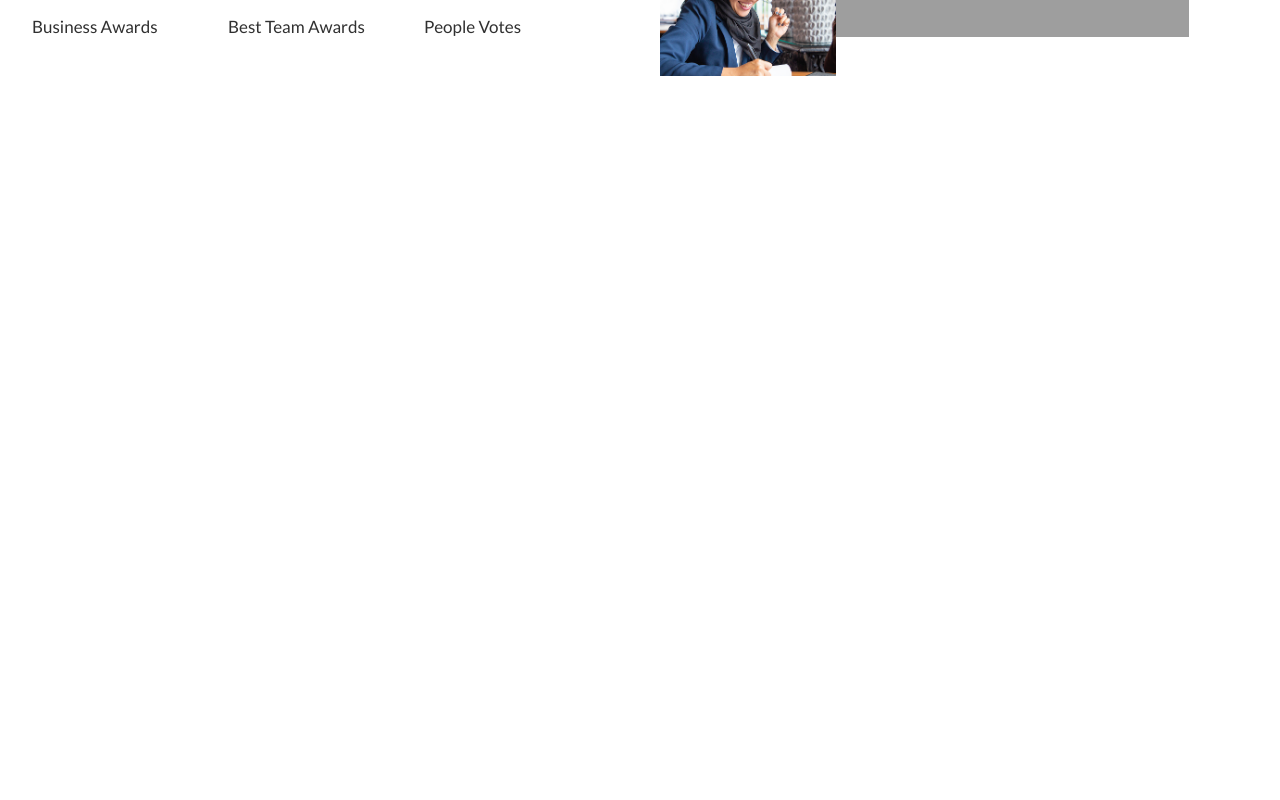
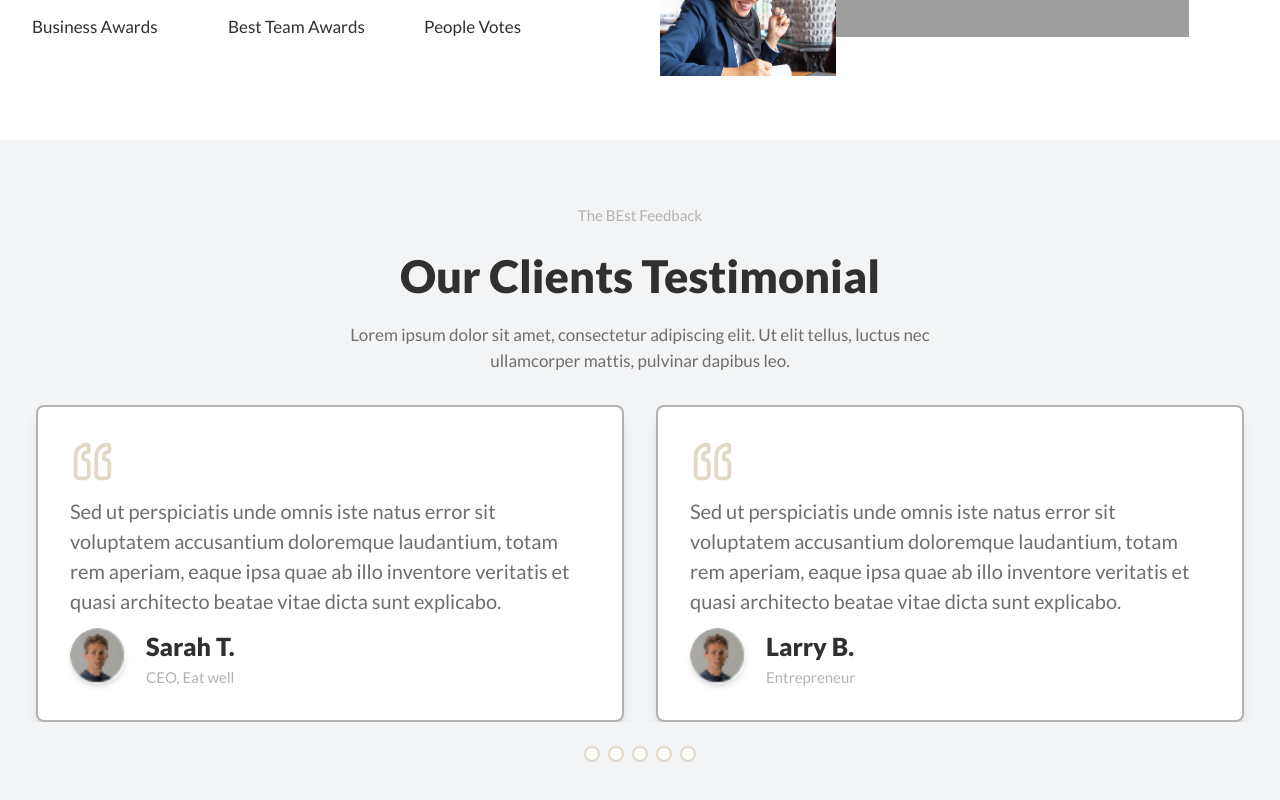
Before and after one commit to SilexsecureTeam/EMS, a React (Vite) app: page /home3 in a window 1280 px wide. Shown: the part 4659-5459 px from the top of the page. Before the commit the page ends 4799 px from the top, so only its background shows below. Built offline with nearby package versions, Linux system fonts and the light colour scheme; grey boxes are pictures that could not be loaded; a web font is replaced by a local one.

Commit message:
textimonial

```diff
--- a/src/Pages/Home3.jsx
+++ b/src/Pages/Home3.jsx
@@ -8,6 +8,7 @@ import Value3 from '../components/Value3'
 import Traffic3 from '../components/Traffic3'
 import Growth3 from '../components/Growth3'
 import Organic3 from '../components/Organic3'
+import Testimonial3 from '../components/Testimonial3'
 
 const Home3 = () => {
   return (
@@ -21,6 +22,7 @@ const Home3 = () => {
       <Traffic3 />
       <Growth3 />
       <Organic3 />
+      <Testimonial3 />
     </div>
   )
 }
--- /dev/null
+++ b/src/components/Testimonial3.jsx
@@ -0,0 +1,211 @@
+import React, { useState, useEffect, useRef } from 'react';
+import avatar from '../assets/avatar.png';
+// import quote from '../assets/quote.png';
+import { QuoteIcon } from 'lucide-react';
+
+const Testimonial3 = () => {
+  const [currentIndex, setCurrentIndex] = useState(0);
+  const [cardsPerView, setCardsPerView] = useState(1);
+  const [isDragging, setIsDragging] = useState(false);
+  const [startPosition, setStartPosition] = useState(0);
+  const [currentTranslate, setCurrentTranslate] = useState(0);
+  const [prevTranslate, setPrevTranslate] = useState(0);
+
+  const trackRef = useRef(null);
+  const containerRef = useRef(null);
+  const animationRef = useRef(null);
+
+  const testimonials = [
+    { id: 1, src: avatar, alt: "Image 1", name: "Sarah T.", work: "CEO, Eat well", paragraph: "Sed ut perspiciatis unde omnis iste natus error sit voluptatem accusantium doloremque laudantium, totam rem aperiam, eaque ipsa quae ab illo inventore veritatis et quasi architecto beatae vitae dicta sunt explicabo." },
+    { id: 2, src: avatar, alt: "Image 2", name: "Larry B.", work: "Entrepreneur", paragraph: "Sed ut perspiciatis unde omnis iste natus error sit voluptatem accusantium doloremque laudantium, totam rem aperiam, eaque ipsa quae ab illo inventore veritatis et quasi architecto beatae vitae dicta sunt explicabo." },
+    { id: 3, src: avatar, alt: "Image 3", name: "Smart T.", work: "Student", paragraph: "Sed ut perspiciatis unde omnis iste natus error sit voluptatem accusantium doloremque laudantium, totam rem aperiam, eaque ipsa quae ab illo inventore veritatis et quasi architecto beatae vitae dicta sunt explicabo." },
+    { id: 4, src: avatar, alt: "Image 4", name: "Jane D.", work: "Designer", paragraph: "Sed ut perspiciatis unde omnis iste natus error sit voluptatem accusantium doloremque laudantium, totam rem aperiam, eaque ipsa quae ab illo inventore veritatis et quasi architecto beatae vitae dicta sunt explicabo." },
+    { id: 5, src: avatar, alt: "Image 5", name: "Mike S.", work: "Developer", paragraph: "Sed ut perspiciatis unde omnis iste natus error sit voluptatem accusantium doloremque laudantium, totam rem aperiam, eaque ipsa quae ab illo inventore veritatis et quasi architecto beatae vitae dicta sunt explicabo." },
+  ];
+
+  // Calculate cards per view based on screen width
+  useEffect(() => {
+    const calculateCardsPerView = () => {
+      return window.innerWidth >= 1024 ? 2 : 1;
+    };
+
+    const updateDimensions = () => {
+      const newCardsPerView = calculateCardsPerView();
+      setCardsPerView(newCardsPerView);
+      setCurrentIndex(0); // Reset to start on resize
+    };
+
+    updateDimensions();
+    window.addEventListener('resize', updateDimensions);
+
+    return () => {
+      window.removeEventListener('resize', updateDimensions);
+    };
+  }, []);
+
+  // Animation function for smooth dragging
+  const animation = () => {
+    if (trackRef.current) {
+      setSliderPosition();
+    }
+    if (isDragging) {
+      animationRef.current = requestAnimationFrame(animation);
+    }
+  };
+
+  // Set the slider position
+  const setSliderPosition = () => {
+    if (trackRef.current) {
+      trackRef.current.style.transform = `translateX(${currentTranslate}px)`;
+    }
+  };
+
+  // Get position for mouse or touch event
+  const getPositionX = (event) => {
+    return event.type.includes('mouse')
+      ? event.pageX
+      : event.touches[0].clientX;
+  };
+
+  // Handle touch/mouse start
+  const handleStart = (event) => {
+    event.preventDefault();
+    setIsDragging(true);
+    setStartPosition(getPositionX(event));
+    animationRef.current = requestAnimationFrame(animation);
+  };
+
+  // Handle touch/mouse move
+  const handleMove = (event) => {
+    if (isDragging) {
+      const currentPosition = getPositionX(event);
+      setCurrentTranslate(prevTranslate + currentPosition - startPosition);
+    }
+  };
+
+  // Handle touch/mouse end
+  const handleEnd = () => {
+    setIsDragging(false);
+    cancelAnimationFrame(animationRef.current);
+
+    // const cardWidth = containerRef.current ? containerRef.current.offsetWidth / cardsPerView : 0;
+    const movedBy = currentTranslate - prevTranslate;
+
+    let newIndex = currentIndex;
+    if (movedBy < -50) {
+      newIndex = currentIndex + 1;
+    } else if (movedBy > 50) {
+      newIndex = currentIndex - 1;
+    }
+
+    // Infinite scroll logic
+    if (newIndex >= testimonials.length) {
+      newIndex = 0;
+    } else if (newIndex < 0) {
+      newIndex = testimonials.length - 1;
+    }
+
+    setCurrentIndex(newIndex);
+    finishDrag(newIndex);
+  };
+
+  // Finalize drag and update position
+  const finishDrag = (index) => {
+    const cardWidth = containerRef.current ? containerRef.current.offsetWidth / cardsPerView : 0;
+    const newTranslate = -index * cardWidth;
+
+    setCurrentTranslate(newTranslate);
+    setPrevTranslate(newTranslate);
+
+    if (trackRef.current) {
+      trackRef.current.style.transition = 'transform 0.5s ease';
+      trackRef.current.style.transform = `translateX(${newTranslate}px)`;
+    }
+  };
+
+  // Update slider when current index changes
+  useEffect(() => {
+    if (!isDragging) {
+      finishDrag(currentIndex);
+    }
+  }, [currentIndex, cardsPerView]);
+
+  // Render dots
+  const renderDots = () => {
+    return testimonials.map((_, index) => (
+      <button
+        key={index}
+        onClick={() => setCurrentIndex(index)}
+        className={`w-4 h-4 rounded-full mx-1 transition-colors bg-white border-2 border-[#E2D8C6] cursor-pointer duration-300 ${
+          currentIndex === index ? 'bg-[#E2D8C6]' : 'bg-white'
+        }`}
+        aria-label={`Go to slide ${index + 1}`}
+      />
+    ));
+  };
+
+  return (
+    <div className='w-full bg-gray-100 py-16 px-5'>
+        <p className='text-center text-[15px] font-medium text-[#B2B2B2] mb-5'>The BEst Feedback</p>
+      <h2 className='md:text-[45px] text-2xl text-center text-[#303030] font-black'>Our Clients Testimonial</h2>
+      <h3 className='text-center text-[#6E6E6E] mt-4 mb-8 text-[17px] font-normal max-w-[660px] mx-auto'>Lorem ipsum dolor sit amet, consectetur adipiscing elit. Ut elit tellus, luctus nec ullamcorper mattis, pulvinar dapibus leo.</h3>
+
+      <div
+        ref={containerRef}
+        className="relative overflow-hidden touch-pan-x cursor-grab active:cursor-grabbing select-none"
+        onTouchStart={handleStart}
+        onTouchMove={handleMove}
+        onTouchEnd={handleEnd}
+        onMouseDown={handleStart}
+        onMouseMove={isDragging ? handleMove : null}
+        onMouseUp={handleEnd}
+        onMouseLeave={handleEnd}
+      >
+        <div
+          ref={trackRef}
+          className="flex transition-transform duration-500 ease-in-out"
+        >
+          {[...testimonials, ...testimonials.slice(0, cardsPerView)].map((testimonial, index) => (
+            <div
+              key={`${testimonial.id}-${index}`}
+              className={`flex-shrink-0 px-2 ${cardsPerView === 1 ? 'w-full' : 'w-1/2'}`}
+            >
+              <div className='flex justify-center items-center max-w-[1600px] mx-auto'>
+                <div className="border-2 w-fit shadow-lg border-[#B2B2B2] p-8 rounded-lg bg-white flex gap-x-2 justify-between">
+                  <div className='grid'>
+                    <QuoteIcon size={45} className='text-[#E2D8C6] mb-3 rotate-180' />
+                    <div className='relative '>
+                      {/* <img src={quote} alt="quote" className='absolute left-[-20px]' /> */}
+                      <p className='text-[#6E6E6E] font-medium max-w-[520px] mb-3 text-[20px]'>{testimonial.paragraph}</p>
+                    </div>
+                    <div className='flex gap-x-2'>
+                      <img
+                        src={testimonial.src}
+                        alt={testimonial.alt}
+                        className="w-14 h-14 mr-3 object-fill rounded-full shadow-md"
+                      />
+                      <div>
+                        <h2 className='font-black text-[#303030] text-[25px]'>{testimonial.name}</h2>
+                        <h4 className='text-[#B2B2B2] font-medium text-[15px]'>{testimonial.work}</h4>
+                      </div>
+                    </div>
+                  </div>
+                </div>
+              </div>
+            </div>
+          ))}
+        </div>
+      </div>
+
+      <div className="flex justify-center mt-6">
+        {renderDots()}
+      </div>
+
+      {/* <div className="flex items-center justify-center mt-4 text-gray-500 text-sm">
+        <span>Swipe or drag to see more</span>
+      </div> */}
+    </div>
+  );
+};
+
+export default Testimonial3;
```
